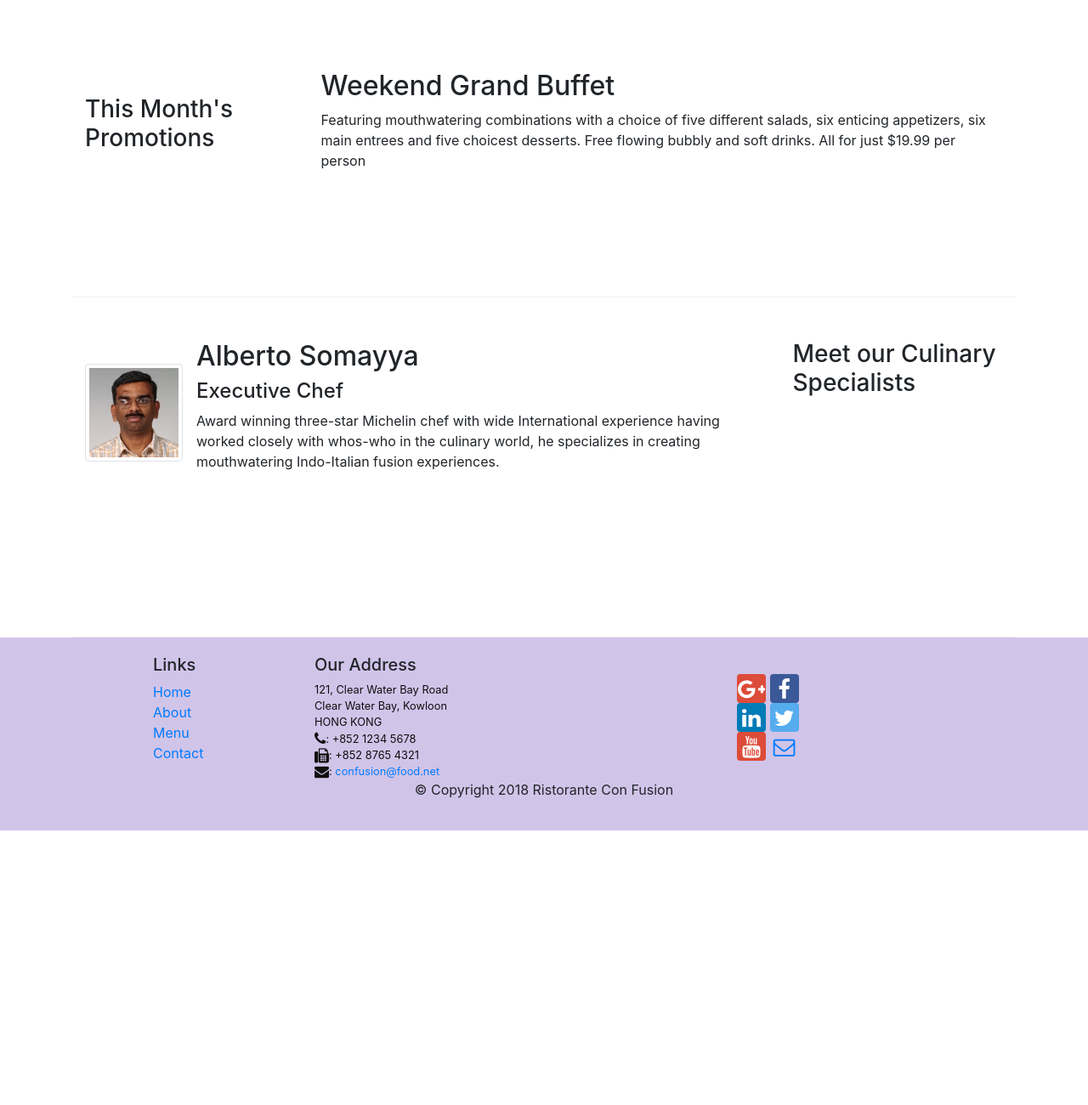
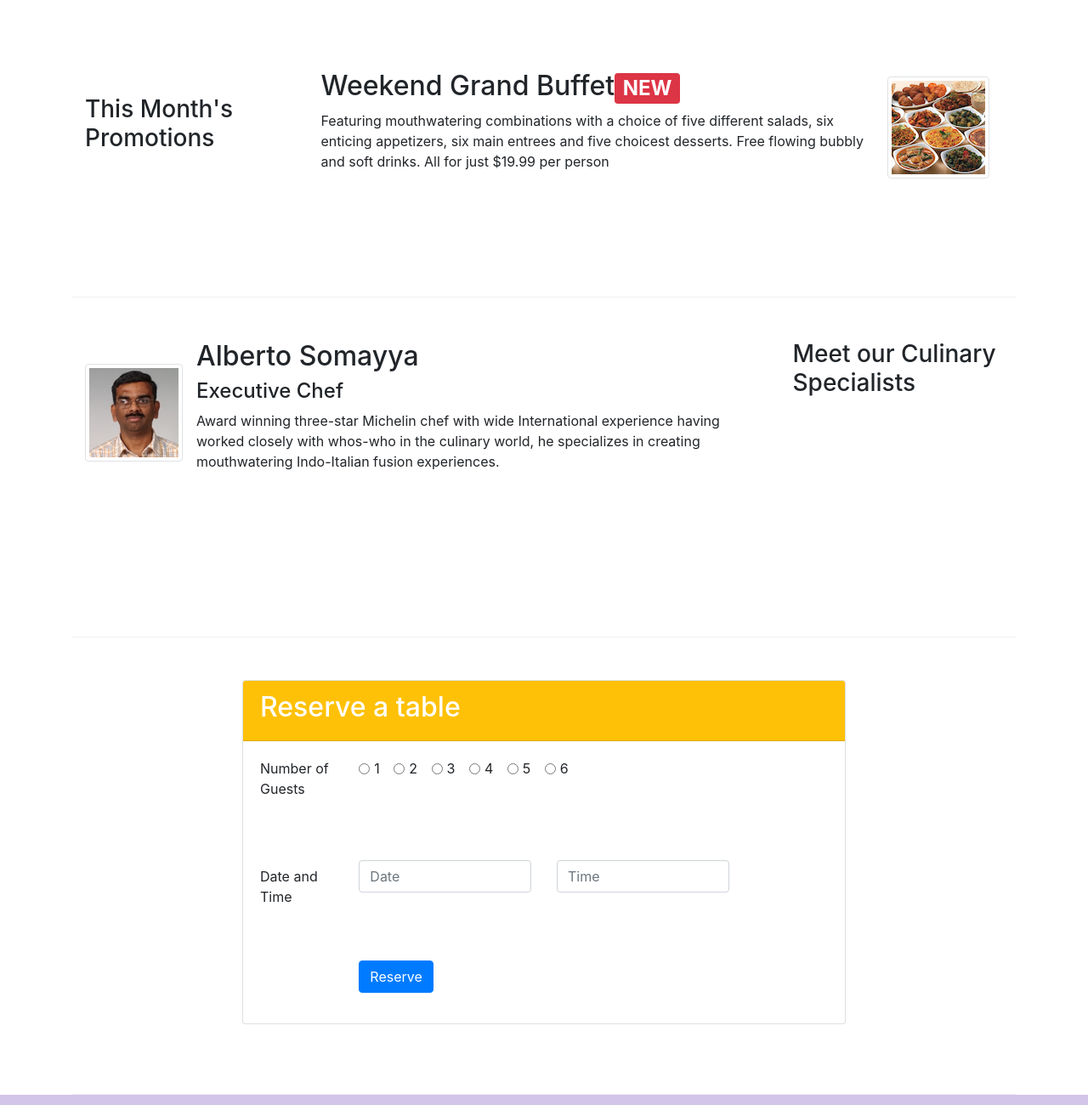
Before and after one commit to Shrey-Tyagi/git-Bootstrap-, a website: page Bootstrap4/conFusion/index.html in a window 1280 px wide. Shown: the part 1040-2340 px from the top of the page at 85% size. Before the commit the page ends 2017 px from the top, so only its background shows below. Drawn offline with nearby package versions, Linux system fonts and the light colour scheme.

Commit message:
Assignment2

```diff
--- a/Bootstrap4/conFusion/index.html
+++ b/Bootstrap4/conFusion/index.html
@@ -41,10 +41,12 @@
                     <h1>Ristorante con Fusion</h1>
                     <p>We take inspiration from the World's best cuisines, and create a unique fusion experience. Our lipsmacking creations will tickle your culinary senses!</p>
                 </div>
-                <div class="col-12 col-sm align-self-center">
+                <div class="col-12 col-sm-3">
                     <img src="img/logo.png" class="img-fluid">
                 </div>
-
+                <div class="col-12 col-sm-3">
+                   <button type="submit"  class="btn text-white bg-warning btn-sm btn-block"><a class="nav-link" href="#formm">Reserve Table</a></button>
+                </div>
             </div>
         </div>
     </header>
@@ -77,9 +79,15 @@
                 <h3>This Month's Promotions</h3>
             </div>
             <div class="col col-sm col-md">
-                <h2>Weekend Grand Buffet</h2>
-                <p>Featuring mouthwatering combinations with a choice of five different salads, six enticing appetizers, six main entrees and five choicest desserts. Free flowing bubbly and soft drinks. All for just $19.99 per person </p>
-            </div>
+                <div class="media">
+                  <div class="media-body">
+                    <h2>Weekend Grand Buffet<span class="badge badge-danger">NEW</span></h2>
+                    <p class="d-none d-sm-block">Featuring mouthwatering combinations with a choice of five different salads, six enticing appetizers, six main entrees and five choicest desserts. Free flowing bubbly and soft drinks. All for just $19.99 per person </p>
+                    </div>
+                <img class="d-flex mr-3 img-thumbnail align-self-center "
+                        src="img/buffet.png" alt="Weekend Buffet">
+                 </div>
+             </div>
         </div>
 
         <div class="row row-content">
@@ -87,7 +95,7 @@
                 <h3>Meet our Culinary Specialists</h3>
             </div>
             <div class="col col-sm col-md">
-            <div class="media">
+             <div class="media">
                 <img class="d-flex mr-3 img-thumbnail align-self-center"
                         src="img/alberto.png" alt="Alberto Somayya">
                 <div class="media-body">
@@ -99,11 +107,71 @@
                         creating mouthwatering Indo-Italian fusion experiences.
                         </p>
                 </div>
-            </div>
+                </div>
             </div>
 
         </div>
+
+    <div class="row row-content align-items-center">
+        <div class="col-12 col-sm-2 mb-3">
+        </div>
+        <div class=" col-12 col-sm-8 mb-3" >
+            <div class="card mb-3"id="formm">
+                <div class="card-header text-white bg-warning "><h2>Reserve a table</h2></div>
+                <form>
+                    <div class="form-group row card-body">
+                        <label class="form-check-label col-md-2 mb-3 " for="approve">
+                        Number of Guests
+                        </label>
+                        <div class= "col-md-10">
+                      <div class="form-check form-check-inline ">
+                        <input class="form-check-input" type="radio" name="inlineRadioOptions" id="inlineRadio1" value="option1">
+                        <label class="form-check-label" for="inlineRadio1">1</label>
+                      </div>
+                      <div class="form-check form-check-inline">
+                        <input class="form-check-input" type="radio" name="inlineRadioOptions" id="inlineRadio2" value="option2">
+                        <label class="form-check-label" for="inlineRadio2">2</label>
+                      </div>
+                      <div class="form-check form-check-inline">
+                        <input class="form-check-input" type="radio" name="inlineRadioOptions" id="inlineRadio3" value="option3" >
+                        <label class="form-check-label" for="inlineRadio3">3</label>
+                      </div>
+                      <div class="form-check form-check-inline">
+                        <input class="form-check-input" type="radio" name="inlineRadioOptions" id="inlineRadio3" value="option3" >
+                        <label class="form-check-label" for="inlineRadio3">4</label>
+                      </div>
+                      <div class="form-check form-check-inline">
+                        <input class="form-check-input" type="radio" name="inlineRadioOptions" id="inlineRadio3" value="option3" >
+                        <label class="form-check-label" for="inlineRadio3">5</label>
+                      </div>
+                      <div class="form-check form-check-inline">
+                        <input class="form-check-input" type="radio" name="inlineRadioOptions" id="inlineRadio3" value="option3" >
+                        <label class="form-check-label" for="inlineRadio3">6</label>
+                      </div>
+                    </div>
+                    </div>
+
+                    <div class="form-group row card-body">
+
+                        <label for="data-target" class="col-md-2 col-form-label">Date and Time</label>
+                        <div class="col-md-4 mb-3">
+                            <input type="text" class="form-control" id="data-target" name="data-target" placeholder="Date">
+                        </div>
+                        <div class="col-md-4 mb-3">
+                            <input type="text" class="form-control" id="data-target" name="data-target" placeholder="Time">
+                        </div>
+                    </div>
+                    <div class="form-group row card-body">
+                        <div class="offset-md-2 col-md-10">
+                            <button type="submit" class="btn btn-primary">Reserve</button>
+                        </div>
+                    </div>
+                </div>
+                </form>
+            </div>
+        </div>
     </div>
+
 
     <footer class="footer" >
         <div class="container">
```
Also changed, not shown: Bootstrap4/conFusion/aboutus.html (+6 -6 lines).
